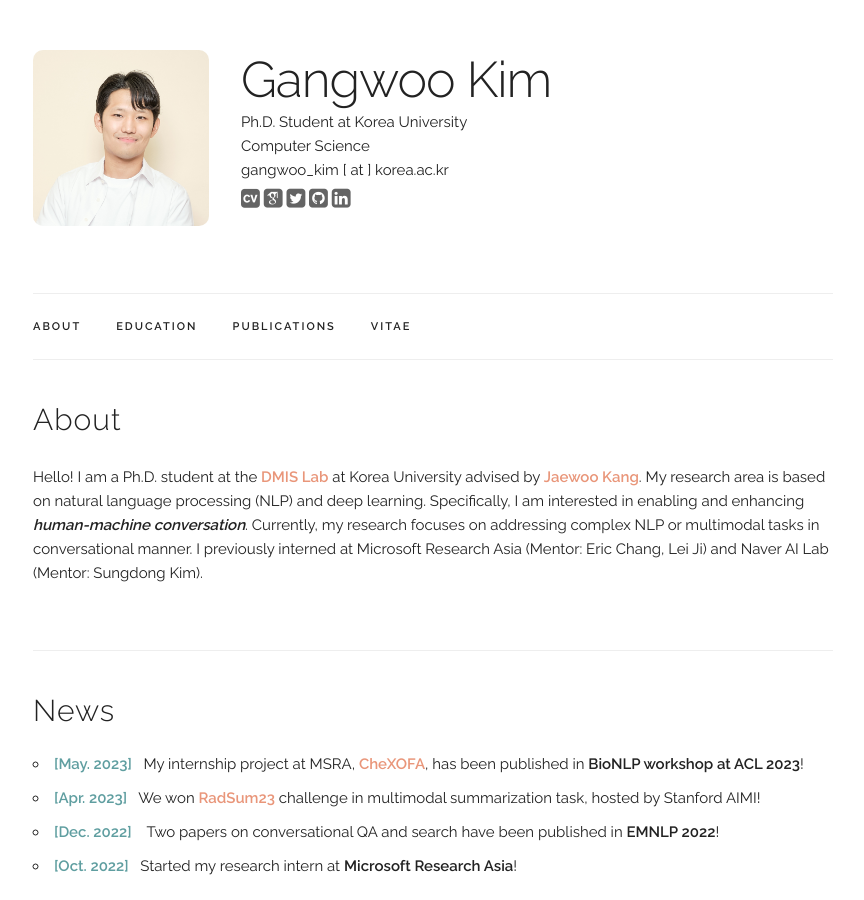
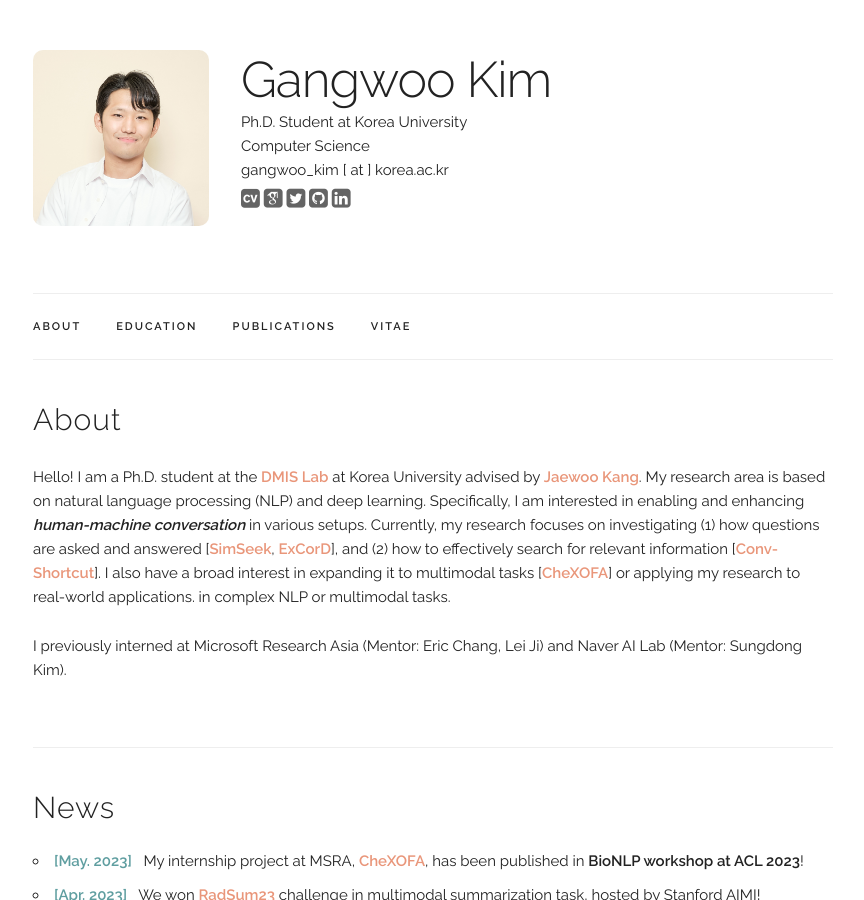
Before and after one commit to gankim/gankim.github.io, a Jekyll site: the page built from index.html, in a window 1280 px wide and 900 px high. Shown: the whole window, without its empty margins (207-1071 px from the left). Built offline with Jekyll 4.4.1, drawn with Linux system fonts in a browser that asks for light colours; some web fonts are replaced.

Commit message:
improve bio

```diff
--- a/index.html
+++ b/index.html
@@ -7,7 +7,13 @@ layout: default
   <p>
     <p>
       Hello! I am a Ph.D. student at the <a href="https://dmis.korea.ac.kr/">DMIS Lab</a> at Korea University advised by <a href="https://dmis.korea.ac.kr/jaewoo-kang-p-i">Jaewoo Kang</a>.
-      My research area is based on natural language processing (NLP) and deep learning. Specifically, I am interested in enabling and enhancing <b style="font-style: italic;">human-machine conversation</b>. Currently, my research focuses on addressing complex NLP or multimodal tasks in conversational manner. I previously interned at Microsoft Research Asia (Mentor: Eric Chang, Lei Ji) and Naver AI Lab (Mentor: Sungdong Kim).
+      My research area is based on natural language processing (NLP) and deep learning. Specifically, I am interested in enabling and enhancing <b style="font-style: italic;">human-machine conversation</b> in various setups. Currently, my research focuses on investigating (1) how questions are asked and answered [<a href="https://arxiv.org/abs/2205.12609">SimSeek</a>, <a href="https://arxiv.org/abs/2106.11575">ExCorD</a>], and (2) how to effectively search for relevant information [<a href="https://arxiv.org/abs/2202.07280">Conv-Shortcut</a>]. I also have a broad interest in expanding it to multimodal tasks [<a href="https://arxiv.org/abs/2307.07409">CheXOFA</a>] or applying my research to real-world applications.
+
+      in complex NLP or multimodal tasks.
+
+      <p>
+      I previously interned at Microsoft Research Asia (Mentor: Eric Chang, Lei Ji) and Naver AI Lab (Mentor: Sungdong Kim).
+      </p>
     </p>
   </p>
 </div>
```
